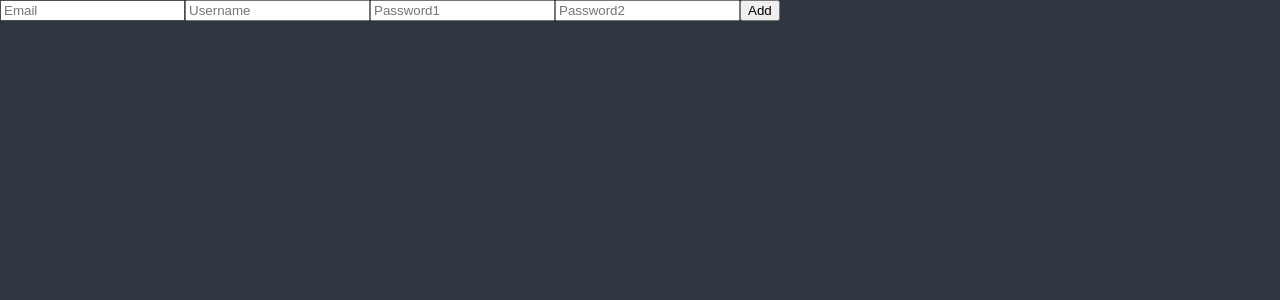
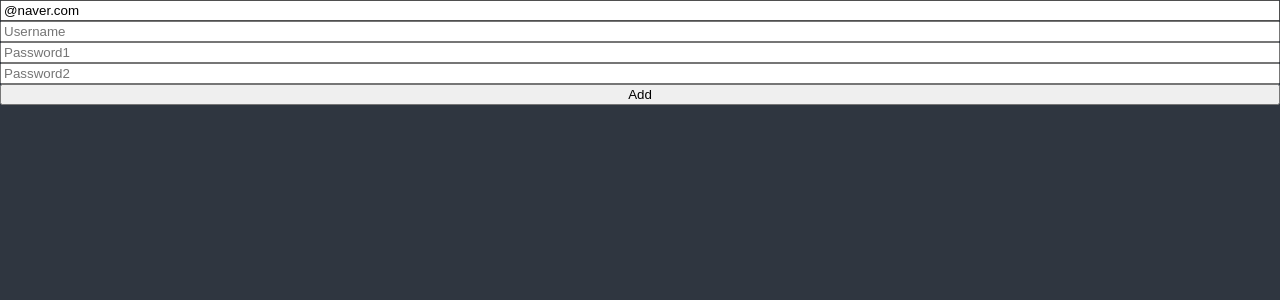
Before and after one commit to bestgoogoo/react-crypto-tracker, a React (Create React App) app: page / in a window 1280 px wide. Shown: the top 300 px of the page. Built offline with nearby package versions, Linux system fonts and the light colour scheme.

Commit message:
[To Do List] Form by Using React Hook Form 2 - Add register options(onInvalid) of useForm

```diff
--- a/src/ToDoList.tsx
+++ b/src/ToDoList.tsx
@@ -1,28 +1,75 @@
 import { useForm } from "react-hook-form";
 
+interface IForm {
+  email: string;
+  username: string;
+  password1: string;
+  password2: string;
+  extarError: string;
+}
+
 function ToDoList() {
-  const { register, handleSubmit, formState } = useForm();
-  const onValid = (data: any) => {
+  const {
+    register,
+    handleSubmit,
+    formState: { errors },
+    setError,
+    setValue,
+  } = useForm<IForm>({
+    defaultValues: {
+      email: "@naver.com",
+    },
+  });
+  const onValid = (data: IForm) => {
+    if (data.password1 !== data.password2) {
+      setError(
+        "password2",
+        { message: "Password are not match." },
+        { shouldFocus: true }
+      );
+    }
+    if (errors) {
+      setError("extarError", { message: "Server is not connected" });
+    }
     console.log(data);
   };
-  console.log(formState.errors);
   return (
     <div>
-      <form onSubmit={handleSubmit(onValid)}>
-        <input {...register("email", { required: true })} placeholder="Email" />
+      <form
+        style={{ display: "flex", flexDirection: "column" }}
+        onSubmit={handleSubmit(onValid)}
+      >
+        <input
+          {...register("email", {
+            required: "Write here",
+            pattern: {
+              value: /^[A-Za-z0-9._%+-]+@naver.com$/,
+              message: "Only naver.com emails allowed",
+            },
+          })}
+          placeholder="Email"
+        />
+        <span>{errors.email?.message}</span>
         <input
           {...register("username", {
-            required: true,
+            required: "Write here",
             maxLength: {
               value: 20,
               message: "Your Username length is shorter than 20",
             },
+            validate: {
+              noFxxk: (value) =>
+                value.includes("fxxk") ? "fxxk is not allowed." : true,
+              noHello: (value) =>
+                value.includes("hello") ? "hello is not allowed." : true,
+            },
           })}
           placeholder="Username"
         />
+        <span>{errors.username?.message}</span>
         <input
           {...register("password1", {
-            required: "Password is required",
+            required: "Write here",
             minLength: {
               value: 10,
               message: "Your password length is longer than 10",
@@ -30,11 +77,16 @@ function ToDoList() {
           })}
           placeholder="Password1"
         />
+        <span>{errors.password1?.message}</span>
         <input
-          {...register("password2", { required: true, minLength: 10 })}
+          {...register("password2", {
+            required: "Write here",
+          })}
           placeholder="Password2"
         />
+        <span>{errors.password2?.message}</span>
         <button>Add</button>
+        <span>{errors.extarError?.message}</span>
       </form>
     </div>
   );
```
